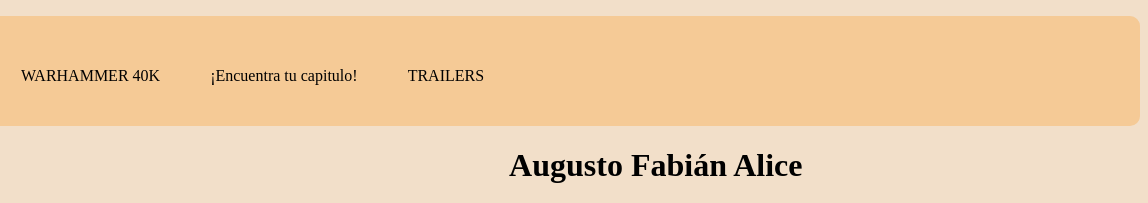
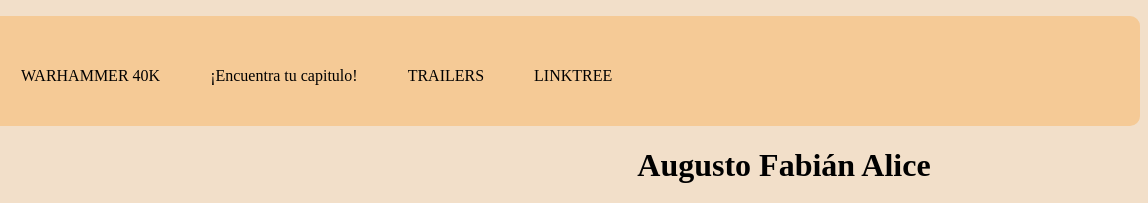
Before and after one commit to augustofabian/Proyecto-UADE, a plain HTML site: page identikit.html in a window 1280 px wide. Shown: the top 203 px of the page, 132-1280 px from the left. Drawn offline with Linux system fonts and the light colour scheme.

Commit message:
Update identikit.html

```diff
--- a/identikit.html
+++ b/identikit.html
@@ -37,6 +37,7 @@
             <li><a class="links" href="tablas.html">WARHAMMER 40K</a></li>
             <li><a class="links" href="PORTADA.html">¡Encuentra tu capitulo!</a></li>
             <li><a class="links" href="playlist_ASTARTES.html">TRAILERS</a></li>
+            <li><a class="links" href="index.html">LINKTREE</a></li>
         </ul>
     </header>
 <body style="background-color: rgb(242, 223, 201); text-align: center;">
```
